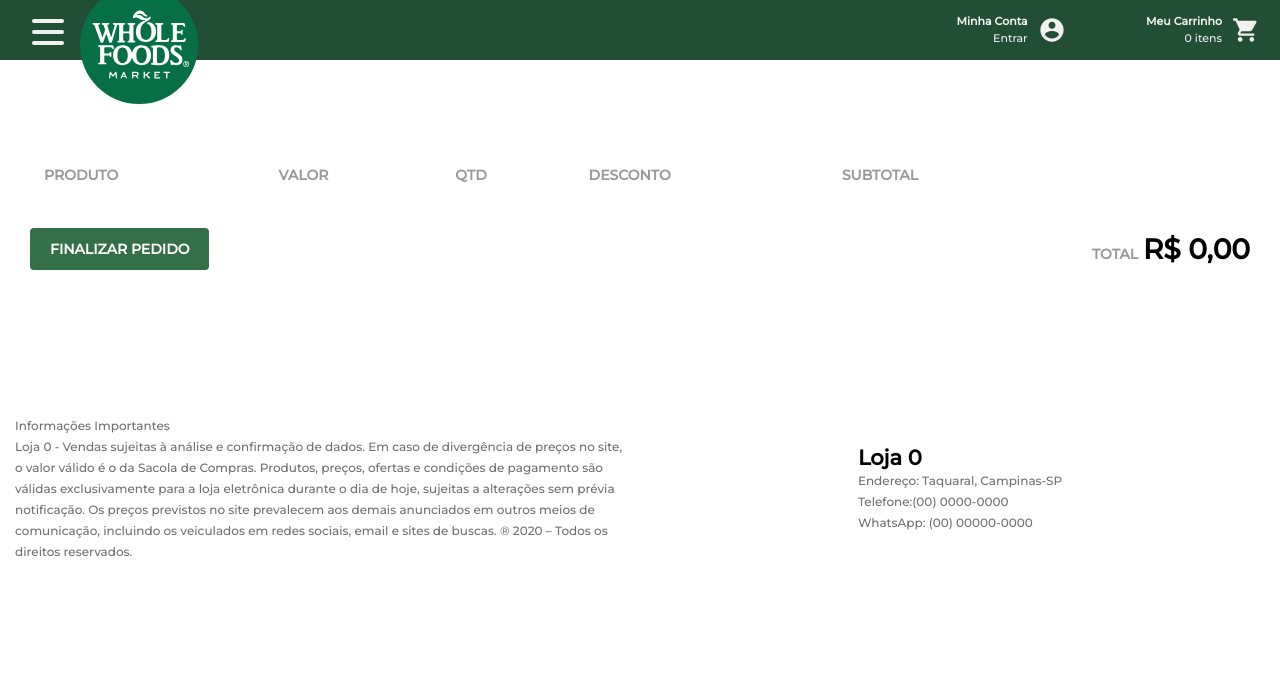
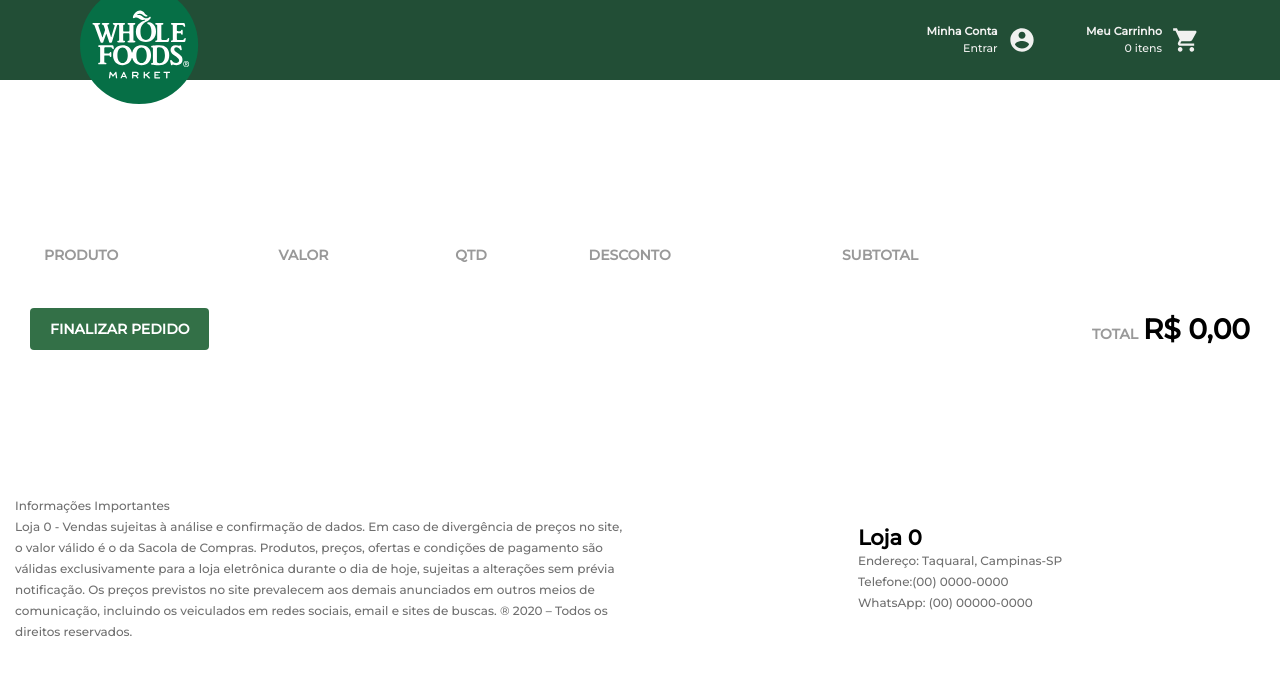
Before and after one commit to carmargo-urbano/marketpay-ui, a React (Create React App) app: page /cart in a window 1280 px wide. Shown: the top 674 px of the page. Built offline with nearby package versions, Linux system fonts and the light colour scheme; the HTML template or start-up script is replaced by a standard one.

Commit message:
adicionado o desconto no carrinho

```diff
--- a/package.json
+++ b/package.json
@@ -16,12 +16,14 @@
     "react-redux": "^7.1.0",
     "react-router-dom": "^5.0.1",
     "react-scripts": "3.0.1",
+    "react-shimmer-effect": "^1.0.9",
     "react-toastify": "^5.3.2",
     "reactotron-react-js": "^3.3.2",
     "reactotron-redux": "^3.1.1",
     "reactotron-redux-saga": "^4.2.2",
     "redux": "^4.0.4",
     "redux-saga": "^1.0.5",
+    "shimmer": "^1.2.1",
     "styled-components": "^4.3.2"
   },
   "scripts": {
--- a/src/App.js
+++ b/src/App.js
@@ -34,13 +34,7 @@ function App() {
     <ThemeProvider theme={theme}>
       <Provider store={store}>
         <Router history={history}>
-          <div ref={node}>
-            <FocusLock disabled={!open}>
-              <Burger open={open} setOpen={setOpen} aria-controls={menuId} />
-              <Menu open={open} setOpen={setOpen} id={menuId} />
-            </FocusLock>
-          </div>
-          <Header />
+                 <Header />
 
 
           <Routes />
--- a/src/components/Banner/styles.js
+++ b/src/components/Banner/styles.js
@@ -7,7 +7,6 @@ export const Container = styled.div`
   overflow: hidden;
 
   img {
-    margin-top:30px;
     width: auto;
   }
 `;
--- a/src/components/Header/styles.js
+++ b/src/components/Header/styles.js
@@ -7,8 +7,7 @@ export const Container = styled.header`
   align-items: center;
   margin: 0 auto;
   background:  ${({ theme }) => theme.primaryDark};
-  height: 60px;
-  position: fixed;
+  height: 80px;
   width: 100%;
 
   img {
@@ -29,7 +28,8 @@ export const Cart = styled(Link)`
   align-items: center;
   text-decoration: none;
   transition: opacity 0.2s;
-  padding-right: 20px;
+  padding-right: 80px;
+
   &:hover {
     opacity: 0.7;
   }
@@ -56,6 +56,7 @@ export const SingIn = styled(Link)`
   text-decoration: none;
   transition: opacity 0.2s;
   padding-right: 20px;
+
   &:hover {
     opacity: 0.7;
   }
--- a/src/pages/Cart/index.js
+++ b/src/pages/Cart/index.js
@@ -23,7 +23,7 @@ export default function Cart() {
     }))
   );
   const total = useSelector(state =>
-    formatPrice(
+
       state.cart.reduce((totalSum, product) => {
         if (product.offer) {
           return totalSum + product.discount * product.amount;
@@ -32,7 +32,7 @@ export default function Cart() {
         }
 
       }, 0)
-    )
+
   );
 
   const dispatch = useDispatch();
@@ -75,11 +75,13 @@ export default function Cart() {
         }
         data.items.push(item);
     });
- //console.log(data);
+    data['total'] = total;
+    console.log(data);
     try {
       const response = await api.post('/orders', data);
        if (response.data._id) {
-         history.push('/users/me')
+        toast.info('Pedido enviado, aguarde a confirmação da loja.');
+          history.push('/users/me')
        }
 
     }
@@ -151,7 +153,7 @@ export default function Cart() {
 
         <Total>
           <span>TOTAL</span>
-          <strong>{total}</strong>
+          <strong>{formatPrice(total)}</strong>
         </Total>
       </footer>
     </Container>
--- a/src/pages/Home/index.js
+++ b/src/pages/Home/index.js
@@ -2,7 +2,7 @@ import React, { useState, useEffect } from 'react';
 import { MdAddShoppingCart } from 'react-icons/md';
 import { useSelector, useDispatch } from 'react-redux';
 import { toast } from 'react-toastify';
-
+import Shimmer from "react-shimmer-effect";
 
 import Banner from '../../components/Banner';
 
@@ -63,8 +63,10 @@ export default function Home() {
   return (
     <div>
     <Banner />
+
     <ProductList>
       {products.map(product => (
+        <Shimmer>
         <li key={String(product._id)}>
 
         <img src={product.image} alt={product.title} />
@@ -82,6 +84,7 @@ export default function Home() {
         </button>
 
       </li>
+      </Shimmer>
       ))}
 
     </ProductList>
--- a/src/pages/Profile/index.js
+++ b/src/pages/Profile/index.js
@@ -70,7 +70,7 @@ export default function Profile(){
     return (
 
         <Container>
-            <h1>Minhas Compras</h1>
+            <h1>MINHAS COMPRAS</h1>
             {orders.map((order) => (
               <ContainerTable>
                 <ul>
@@ -114,13 +114,13 @@ export default function Profile(){
                     </TableRow>
                     <TableRow>
                     <TableCell rowSpan={4} />
-                      <TableCell>Tax. Serviço</TableCell>
+                      <TableCell>*Tax. Serviço</TableCell>
                       <TableCell align="right"></TableCell>
                       <TableCell align="right">{formatPrice(2)}</TableCell>
                     </TableRow>
                     <TableRow>
                       <TableCell colSpan={2}>Total</TableCell>
-                      <TableCell align="right">{formatPrice(2)}</TableCell>
+                      <TableCell align="right">{formatPrice(order.total)}</TableCell>
                     </TableRow>
                   </TableBody>
                 </Table>
--- a/src/pages/Profile/styles.js
+++ b/src/pages/Profile/styles.js
@@ -7,6 +7,7 @@ export const Container = styled.div`
     display: flex-row;
     align-items: center;
     justify-content: center;
+    margin-top:10%;
 }
 `;
 
@@ -19,6 +20,9 @@ export const ContainerTable = styled.div`
     border-radius: 8px;
     box-shadow: 2px 2px #999;
 
+    h1 {
+        margin-top:30px;
+    }
     ul {
         padding: 20px;
     }
```
Also changed, not shown: 1 other file (tests, documents, lock files or other folders).
